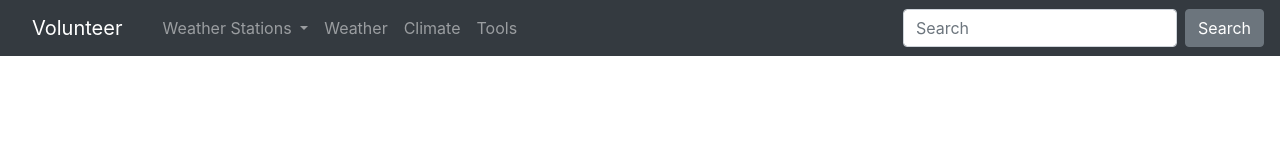
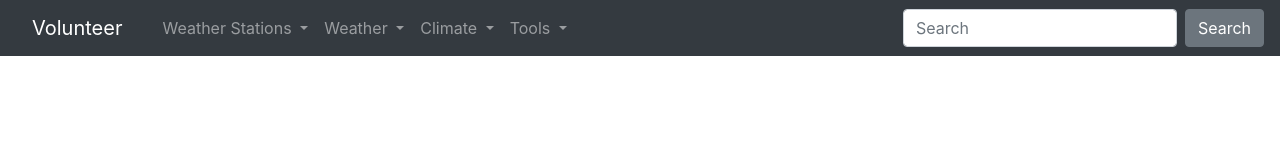
Before and after one commit to ingamontclair/Volunteer, an Angular app in the folder frontend/: page / in a window 1280 px wide. Shown: the top 160 px of the page. Built offline with nearby package versions, Linux system fonts and the light colour scheme.

Commit message:
Adding submenu to menu items

```diff
--- a/frontend/src/app/app.component.html
+++ b/frontend/src/app/app.component.html
@@ -9,11 +9,11 @@
       <li class="nav-item dropdown" ngbDropdown>
           <a class="nav-link dropdown-toggle" data-toggle="dropdown" href="#" role="button" aria-haspopup="true" aria-expanded="false" id="weatherstations" ngbDropdownToggle> Weather Stations </a>
           <div class="dropdown-menu" aria-labelledby="weatherstations" ngbDropdownMenu>
-            <a class="dropdown-item" href="#">Atlanta</a>
+            <a class="dropdown-item" href="#">Atlanta, GA</a>
             <a class="dropdown-item" href="#">Boston, MA</a>
-            <a class="dropdown-item" href="#">Chicago</a>
-            <a class="dropdown-item" href="#">Cincinnati</a>
-            <a class="dropdown-item" href="#">Dallas</a>
+            <a class="dropdown-item" href="#">Chicago, IL</a>
+            <a class="dropdown-item" href="#">Cincinnati, OH</a>
+            <a class="dropdown-item" href="#">Dallas, TX</a>
             <a class="dropdown-item" href="#">Des Moines, IA</a>
             <a class="dropdown-item" href="#">Houston, TX</a>
             <a class="dropdown-item" href="#">Kansas City, MO</a>
@@ -24,18 +24,30 @@
             <a class="dropdown-item" href="#">Portland, OR</a>
             <a class="dropdown-item" href="#">Sacramento, CA</a>
             <a class="dropdown-item" href="#">Tuscon, AZ</a>
-            <div class="dropdown-divider"></div>
-            <a class="dropdown-item" href="#">Separated link</a>
           </div>
       </li>
-      <li class="nav-item">
-        <a class="nav-link" href="#"> Weather </a>
+      <li class="nav-item dropdown" ngbDropdown>
+          <a class="nav-link dropdown-toggle" data-toggle="dropdown" href="#" role="button" aria-haspopup="true" aria-expanded="false" id="weather" ngbDropdownToggle> Weather </a>
+          <div class="dropdown-menu" aria-labelledby="weather" ngbDropdownMenu>
+            <a class="dropdown-item" href="#">Forecast</a>
+            <a class="dropdown-item" href="#">Current Conditions</a>
+          </div>
       </li>
-      <li class="nav-item">
-        <a class="nav-link" href="#"> Climate </a>
+      <li class="nav-item dropdown" ngbDropdown>
+          <a class="nav-link dropdown-toggle" data-toggle="dropdown" href="#" role="button" aria-haspopup="true" aria-expanded="false" id="climate" ngbDropdownToggle> Climate </a>
+          <div class="dropdown-menu" aria-labelledby="climate" ngbDropdownMenu>
+            <a class="dropdown-item" href="#">Climate Map</a>
+            <a class="dropdown-item" href="#">Station Climate</a>
+            <a class="dropdown-item" href="#">Weather Records</a>
+          </div>
       </li>
-      <li class="nav-item">
-        <a class="nav-link" href="#"> Tools </a>
+      <li class="nav-item dropdown" ngbDropdown>
+        <a class="nav-link dropdown-toggle" data-toggle="dropdown" href="#" role="button" aria-haspopup="true" aria-expanded="false" id="tools" ngbDropdownToggle> Tools </a>
+        <div class="dropdown-menu" aria-labelledby="climate" ngbDropdownMenu>
+          <a class="dropdown-item" href="#">Unit Conversion</a>
+          <a class="dropdown-item" href="#">Dew Point</a>
+          <a class="dropdown-item" href="#">Wind Power</a>
+        </div>
       </li>
     </ul>
     <form class="form-inline my-2 my-lg-0">
```
Also changed, not shown: 1 other file (tests, documents, lock files or other folders).
